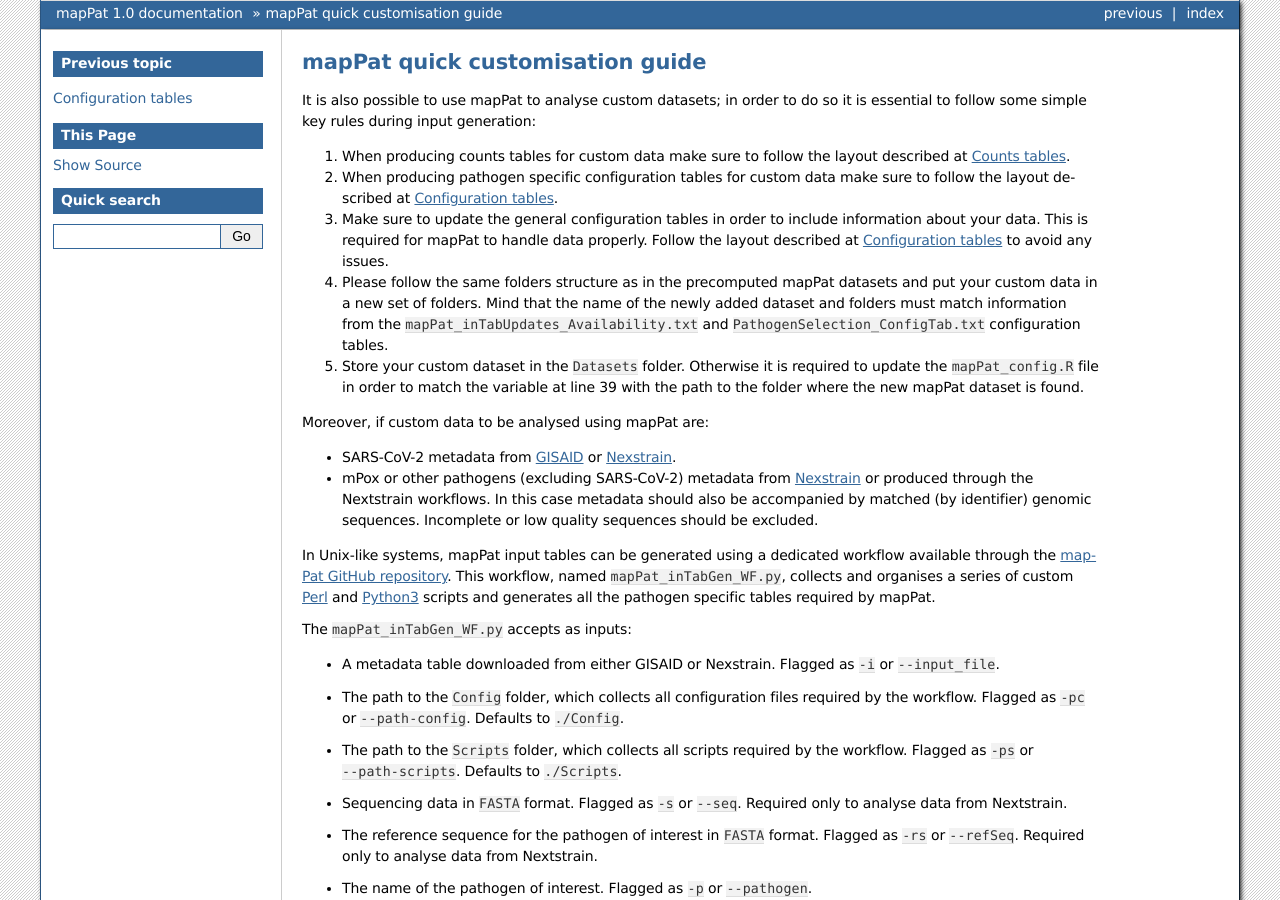
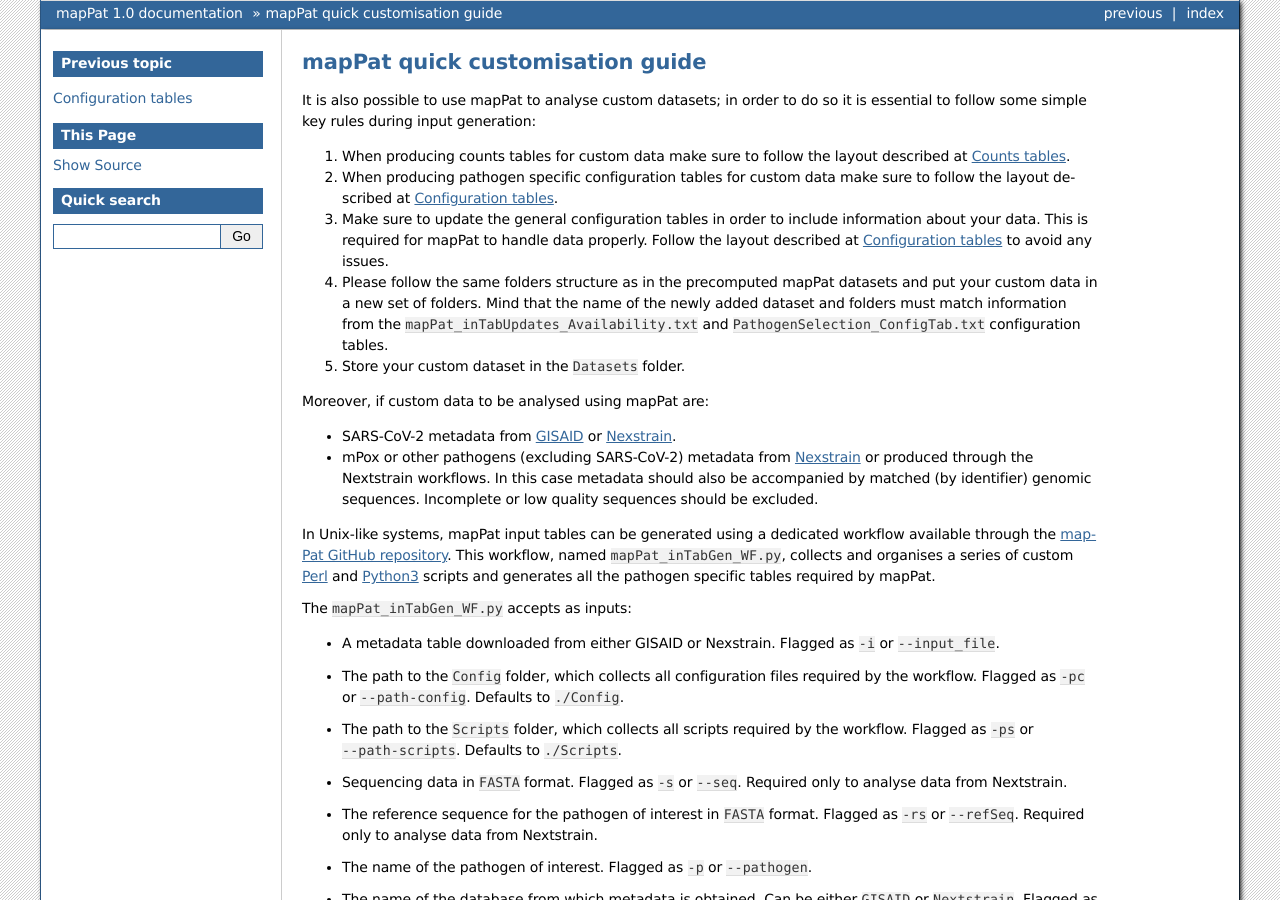
Before and after one commit to F3rika/mapPat, a Sphinx documentation site: the page built from docs/source/customGuide.rst, in a window 1280 px wide and 900 px high. Built offline with Sphinx 7.4.7, drawn with Linux system fonts in a browser that asks for light colours.

Commit message:
Update customGuide.rst

```diff
--- a/docs/source/customGuide.rst
+++ b/docs/source/customGuide.rst
@@ -7,7 +7,7 @@ It is also possible to use mapPat to analyse custom datasets; in order to do so
 #. When producing pathogen specific configuration tables for custom data make sure to follow the layout described at :doc:`inReqConfig`.
 #. Make sure to update the general configuration tables in order to include information about your data. This is required for mapPat to handle data properly. Follow the layout described at :doc:`inReqConfig` to avoid any issues.
 #. Please follow the same folders structure as in the precomputed mapPat datasets and put your custom data in a new set of folders. Mind that the name of the newly added dataset and folders must match information from the ``mapPat_inTabUpdates_Availability.txt`` and ``PathogenSelection_ConfigTab.txt`` configuration tables.
-#. Store your custom dataset in the ``Datasets`` folder. Otherwise it is required to update the ``mapPat_config.R`` file in order to match the variable at line 39 with the path to the folder where the new mapPat dataset is found.
+#. Store your custom dataset in the ``Datasets`` folder.
 
 Moreover, if custom data to be analysed using mapPat are:
 
```
